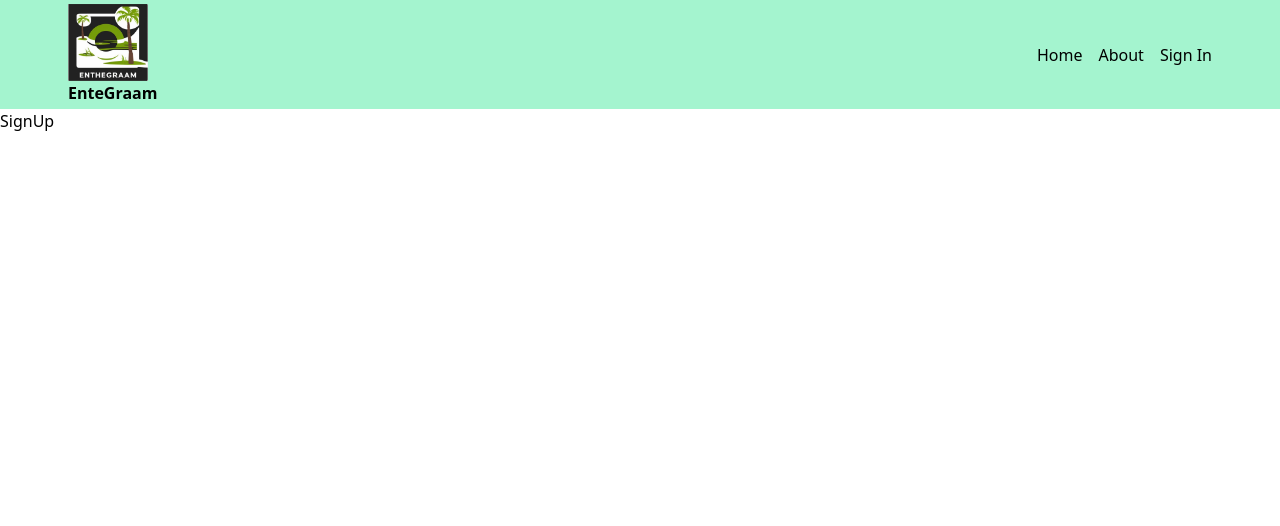
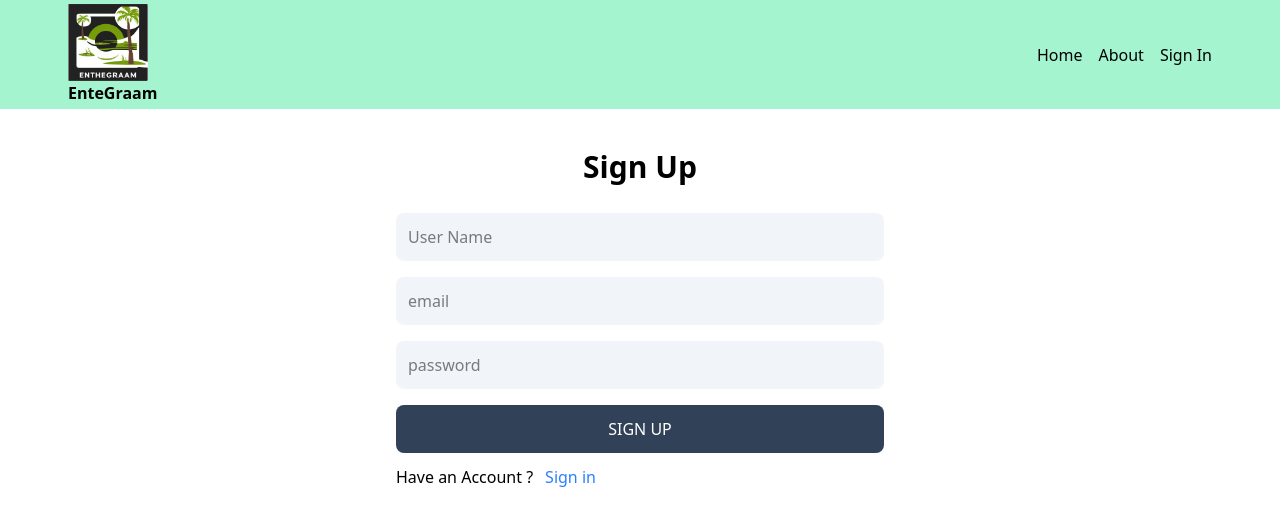
Before and after one commit to VishnuKarunadas/MERN_CRUD_APP, a React (Vite) app in the folder client/: page /sign-up in a window 1280 px wide. Shown: the top 526 px of the page. Built offline with nearby package versions, Linux system fonts and the light colour scheme.

Commit message:
sign-up page added

```diff
--- a/client/src/pages/SignUp.jsx
+++ b/client/src/pages/SignUp.jsx
@@ -1,8 +1,22 @@
 import React from 'react'
-
+import {Link} from 'react-router-dom'
 const SignUp = () => {
   return (
-    <div>SignUp</div>
+    <div className='p-3 max-w-lg mx-auto '>
+      <h1 className='text-3xl text-center font-semibold  my-7'>Sign Up</h1>
+      <form action="" className='flex flex-col gap-4'>
+        <input type='text' placeholder='User Name' id='userName' className='bg-slate-100 p-3 rounded-lg'/>
+        <input type='text' placeholder='email' id='email' className='bg-slate-100 p-3 rounded-lg'/>
+        <input type='password' placeholder='password' id='password' className='bg-slate-100 p-3 rounded-lg'/>
+        <button type="submit" className='bg-slate-700 text-white p-3 rounded-lg uppercase hover:opacity-95 disabled:opacity-80'>Sign Up</button>
+      </form>
+      <div className='flex mt-3 gap-3'>
+        <p>Have an Account ?</p>
+        <Link to='/sign-in'>
+        <span className='text-blue-500'>Sign in</span></Link>
+
+      </div>
+    </div>
   )
 }
 
```
